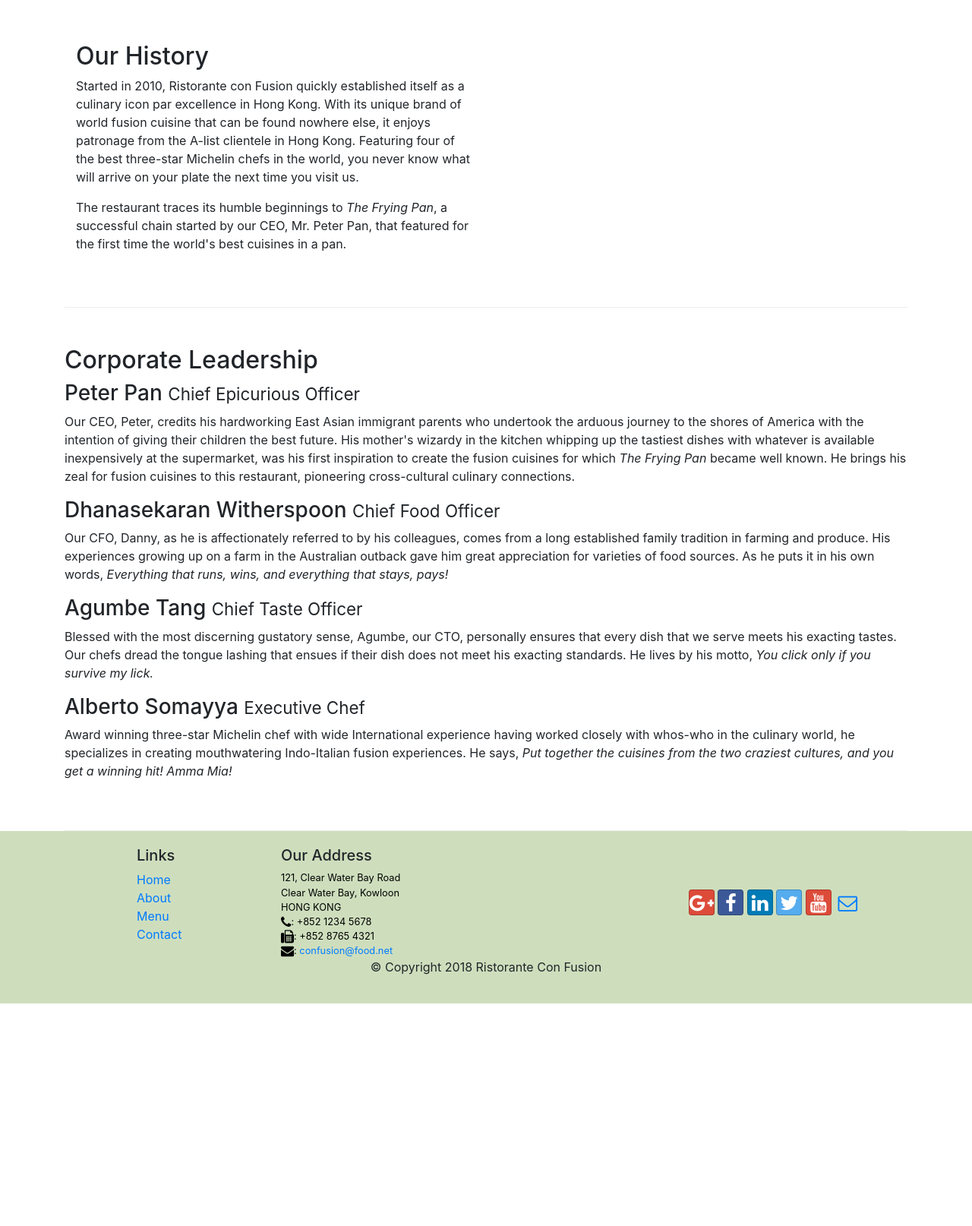
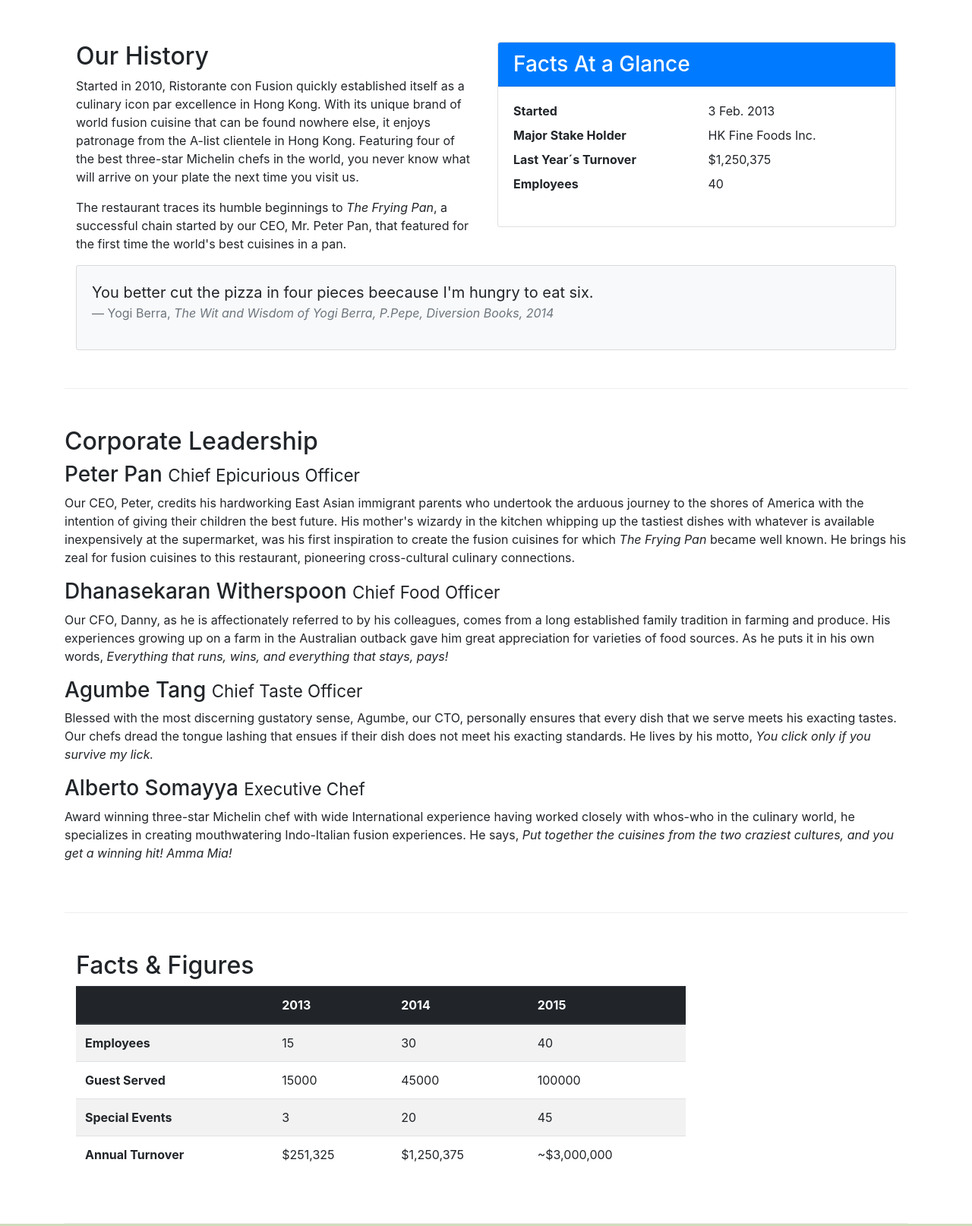
Before and after one commit to nrrf/conFusion, a website: page aboutus.html in a window 1280 px wide. Shown: the part 460-2074 px from the top of the page at 76% size. Before the commit the page ends 1781 px from the top, so only its background shows below. Drawn offline with nearby package versions, Linux system fonts and the light colour scheme.

Commit message:
Bootstrap Tables and Cards

```diff
--- a/aboutus.html
+++ b/aboutus.html
@@ -71,13 +71,45 @@
         </div>
 
         <div class="row row-content">
-            <div class="column">
-                <h2 class="col-12 col-sm-6">Our History</h2>
-                <p class="col-12 col-sm-6">Started in 2010, Ristorante con Fusion quickly established itself as a culinary icon par excellence in Hong Kong. With its unique brand of world fusion cuisine that can be found nowhere else, it enjoys patronage from the A-list clientele
+            <div class="col-sm-6">
+                <h2>Our History</h2>
+                <p>Started in 2010, Ristorante con Fusion quickly established itself as a culinary icon par excellence in Hong Kong. With its unique brand of world fusion cuisine that can be found nowhere else, it enjoys patronage from the A-list clientele
                     in Hong Kong. Featuring four of the best three-star Michelin chefs in the world, you never know what will arrive on your plate the next time you visit us.</p>
-                <p class="col-12 col-sm-6">The restaurant traces its humble beginnings to <em>The Frying Pan</em>, a successful chain started by our CEO, Mr. Peter Pan, that featured for the first time the world's best cuisines in a pan.</p>
+                <p>The restaurant traces its humble beginnings to <em>The Frying Pan</em>, a successful chain started by our CEO, Mr. Peter Pan, that featured for the first time the world's best cuisines in a pan.</p>
             </div>
-            <div>
+            <div class="col-12 col-sm">
+                <div class="card">
+                    <h3 class="card-header bg-primary text-white">
+                        Facts At a Glance</h3>
+                    <div class="card-body">
+                        <dl class="row">
+                            <dt class="col-6">Started</dt>
+                            <dd class="col-6">3 Feb. 2013</dd>
+                            <dt class="col-6">Major Stake Holder</dt>
+                            <dd class="col-6">HK Fine Foods Inc.</dd>
+                            <dt class="col-6">Last Year´s Turnover</dt>
+                            <dd class="col-6">$1,250,375</dd>
+                            <dt class="col-6">Employees</dt>
+                            <dd class="col-6">40</dd>
+                        </dl>
+                    </div>
+                </div>
+            </div>
+
+            <div class="col-12">
+                <div class="card card-body bg-light">
+                    <blockquote class="blockquote">
+                        <p class="mb-0">You better cut the pizza in four pieces beecause I'm hungry to eat six.
+                        </p>
+                        <!--se va a agrtegar un margen bottom de 0-->
+
+                        <footer class="blockquote-footer">Yogi Berra,
+                            <cite title="Source Title">The Wit and Wisdom of
+                                Yogi Berra, P.Pepe, Diversion Books, 2014
+                            </cite>
+                        </footer>
+                    </blockquote>
+                </div>
             </div>
         </div>
 
@@ -86,17 +118,65 @@
             <div>
                 <h2>Corporate Leadership</h2>
                 <h3>Peter Pan <small>Chief Epicurious Officer</small></h3>
-                <p class="desaparece">Our CEO, Peter, credits his hardworking East Asian immigrant parents who undertook the arduous journey to the shores of America with the intention of giving their children the best future. His mother's wizardy in the kitchen whipping up
+                <p class="d-none d-sm-block">Our CEO, Peter, credits his hardworking East Asian immigrant parents who undertook the arduous journey to the shores of America with the intention of giving their children the best future. His mother's wizardy in the kitchen whipping up
                     the tastiest dishes with whatever is available inexpensively at the supermarket, was his first inspiration to create the fusion cuisines for which <em>The Frying Pan</em> became well known. He brings his zeal for fusion cuisines to
                     this restaurant, pioneering cross-cultural culinary connections.</p>
                 <h3>Dhanasekaran Witherspoon <small>Chief Food Officer</small></h3>
-                <p class="desaparece">Our CFO, Danny, as he is affectionately referred to by his colleagues, comes from a long established family tradition in farming and produce. His experiences growing up on a farm in the Australian outback gave him great appreciation for
+                <p class="d-none d-sm-block">Our CFO, Danny, as he is affectionately referred to by his colleagues, comes from a long established family tradition in farming and produce. His experiences growing up on a farm in the Australian outback gave him great appreciation for
                     varieties of food sources. As he puts it in his own words, <em>Everything that runs, wins, and everything that stays, pays!</em></p>
                 <h3>Agumbe Tang <small>Chief Taste Officer</small></h3>
-                <p class="desaparece">Blessed with the most discerning gustatory sense, Agumbe, our CTO, personally ensures that every dish that we serve meets his exacting tastes. Our chefs dread the tongue lashing that ensues if their dish does not meet his exacting standards.
+                <p class="d-none d-sm-block">Blessed with the most discerning gustatory sense, Agumbe, our CTO, personally ensures that every dish that we serve meets his exacting tastes. Our chefs dread the tongue lashing that ensues if their dish does not meet his exacting standards.
                     He lives by his motto, <em>You click only if you survive my lick.</em></p>
                 <h3>Alberto Somayya <small>Executive Chef</small></h3>
-                <p class="desaparece">Award winning three-star Michelin chef with wide International experience having worked closely with whos-who in the culinary world, he specializes in creating mouthwatering Indo-Italian fusion experiences. He says, <em>Put together the cuisines from the two craziest cultures, and you get a winning hit! Amma Mia!</em></p>
+                <p class="d-none d-sm-block">Award winning three-star Michelin chef with wide International experience having worked closely with whos-who in the culinary world, he specializes in creating mouthwatering Indo-Italian fusion experiences. He says, <em>Put together the cuisines from the two craziest cultures, and you get a winning hit! Amma Mia!</em></p>
+            </div>
+        </div>
+
+        <div class="row row-content">
+            <div class="col-12 col-sm-9">
+                <h2>Facts &amp; Figures</h2>
+                <div class="table-responsive">
+                    <table class="table table-striped">
+                        <thead class="thead-dark">
+                            <tr>
+                                <th>&nbsp;</th>
+                                <th>2013</th>
+                                <th>2014</th>
+                                <th>2015</th>
+                            </tr>
+                        </thead>
+
+                        <tbody>
+                            <tr>
+                                <th>Employees</th>
+                                <td>15</td>
+                                <td>30</td>
+                                <td>40</td>
+                            </tr>
+                            <tr>
+                                <th>Guest Served</th>
+                                <td>15000</td>
+                                <td>45000</td>
+                                <td>100000</td>
+                            </tr>
+                            <tr>
+                                <th>Special Events</th>
+                                <td>3</td>
+                                <td>20</td>
+                                <td>45</td>
+                            </tr>
+                            <tr>
+                                <th>Annual Turnover</th>
+                                <td>$251,325</td>
+                                <td>$1,250,375</td>
+                                <td>~$3,000,000</td>
+                            </tr>
+                        </tbody>
+                    </table>
+                </div>
+            </div>
+            <div class="col-12 col-sm-3">
+
             </div>
         </div>
 
--- a/guide_section_2_2.txt
+++ b/guide_section_2_2.txt
@@ -13,3 +13,5 @@ vamos a modificar donde esta el texto inicial de Button group goes here
 vamnos a modificar donde esta el texto de Form goes here
 
 SE van a hacer inputs, checkbox,  de eleccion y un text area
+
+Para mas info: https://www.coursera.org/learn/bootstrap-4/supplement/ePph0/user-input-additional-resources
```
Also changed, not shown: guide_section_2_3.txt (added, +12 -0 lines).
